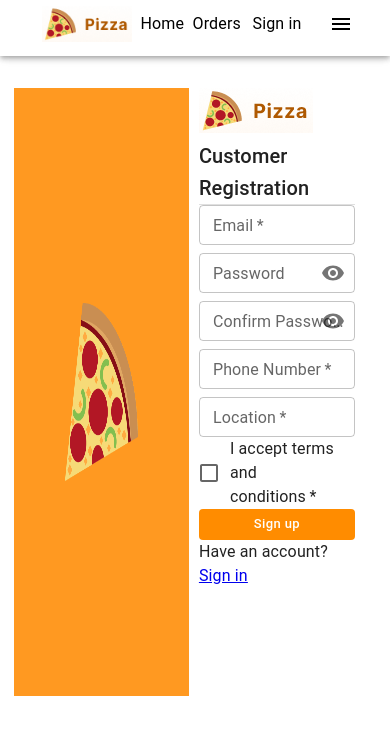
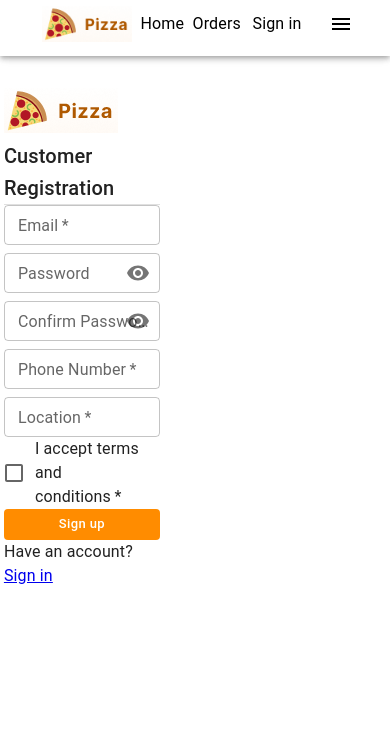
Before and after one commit to getye/Pizza-Ordering-App, a React (Create React App) app in the folder client/: page /signup in a window 390 px wide. Shown: the top 734 px of the page. Built offline with nearby package versions, Linux system fonts and the light colour scheme.

Commit message:
Registration form responsive view

```diff
--- a/client/src/components/signup.js
+++ b/client/src/components/signup.js
@@ -114,7 +114,7 @@ export const Signup = () => {
               mr: {xs: '1%', sm: '5%', md: '10%', lg: '15%'},
               mb: {xs: 1, sm: 2, md: 3, lg: 4},
        }}>
-        <Grid item xs={6} sx={{ height: '72vh', display: 'flex', alignContent: 'center', justifyContent: 'center' }}>
+        <Grid item xs={12} sm={6} sx={{ height: '72vh', display: { xs: 'none', sm: 'flex' }, alignContent: 'center', justifyContent: 'center' }}>
           <img src={sideFrame} alt='Pizza' width={'90%'} />
         </Grid>
         <Grid item xs={6} sx={{ paddingLeft: 0 }}>
```
